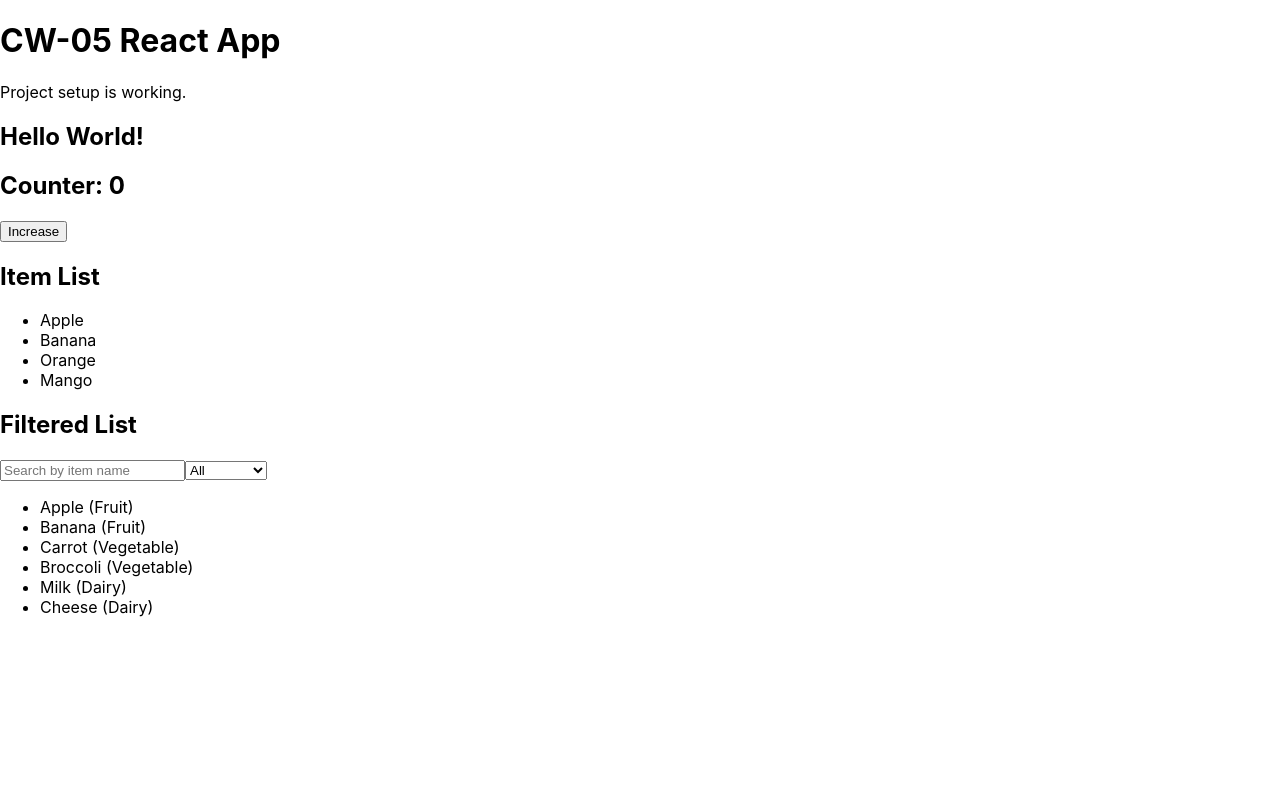
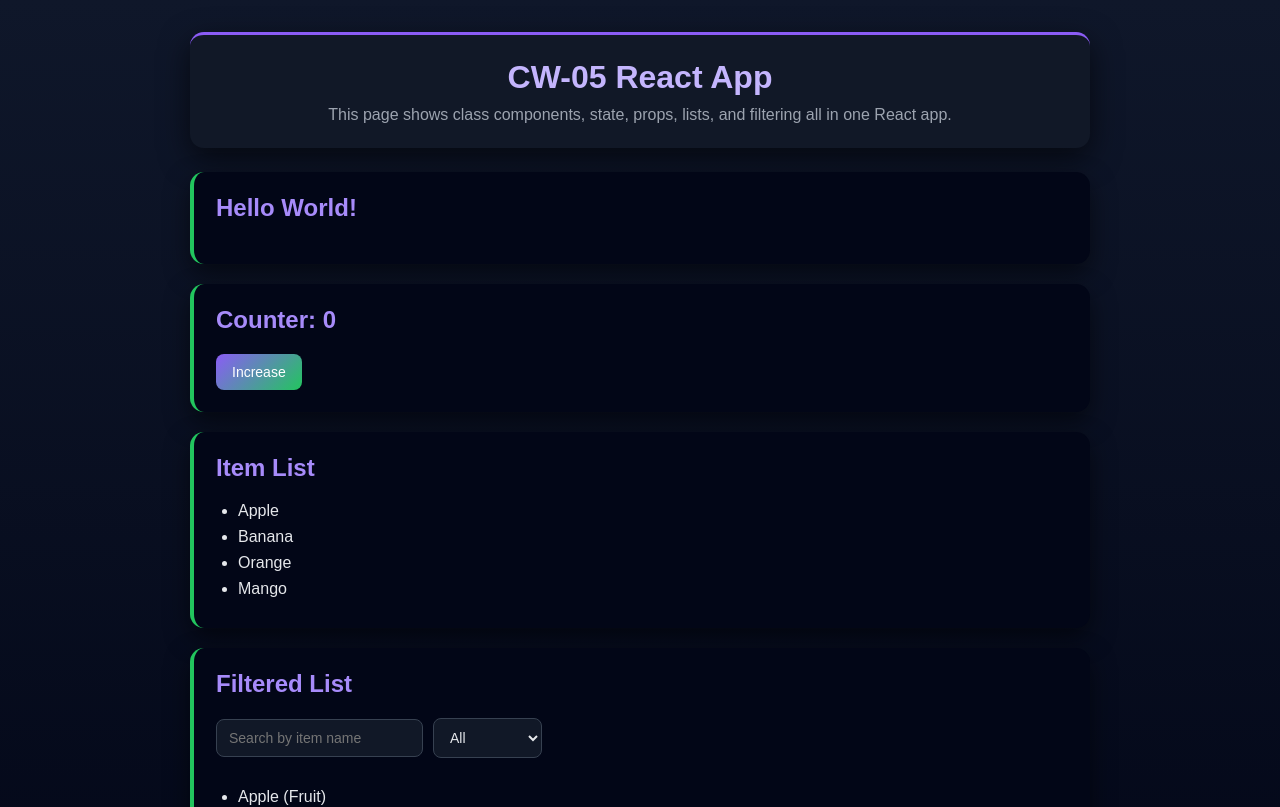
Before and after one commit to kvo110/cw05-react, a React (Create React App) app: page / in a window 1280 px wide. Shown: the top 807 px of the page. Built offline with nearby package versions, Linux system fonts and the light colour scheme.

Commit message:
Redesign styling, completed core components

```diff
--- a/src/App.css
+++ b/src/App.css
@@ -1,38 +1,125 @@
-.App {
-  text-align: center;
+/* overall page - dark discord-style background */
+body {
+  margin: 0;
+  font-family: Arial, Helvetica, sans-serif;
+  background: linear-gradient(180deg, #0f172a 0%, #020617 100%);
+  color: #e5e7eb;
 }
 
-.App-logo {
-  height: 40vmin;
-  pointer-events: none;
+/* main wrapper */
+.app-shell {
+  min-height: 100vh;
+  padding: 32px 16px;
+  box-sizing: border-box;
 }
 
-@media (prefers-reduced-motion: no-preference) {
-  .App-logo {
-    animation: App-logo-spin infinite 20s linear;
+/* center content */
+.app-container {
+  max-width: 900px;
+  margin: 0 auto;
+}
+
+/* header styling */
+.app-header {
+  text-align: center;
+  background: #111827;
+  border-radius: 14px;
+  padding: 24px;
+  box-shadow: 0 10px 30px rgba(0, 0, 0, 0.6);
+  margin-bottom: 24px;
+  border-top: 3px solid #8b5cf6;
+  /* purple accent */
+}
+
+.app-header h1 {
+  margin-top: 0;
+  margin-bottom: 10px;
+  color: #c4b5fd;
+  /* soft purple */
+}
+
+.app-header p {
+  margin: 0;
+  color: #9ca3af;
+}
+
+/* card sections */
+.card {
+  background: #020617;
+  border-radius: 14px;
+  padding: 22px;
+  margin-bottom: 20px;
+  box-shadow: 0 10px 25px rgba(0, 0, 0, 0.5);
+  border-left: 4px solid #22c55e;
+  /* green accent */
+}
+
+/* section titles */
+.card h2 {
+  margin-top: 0;
+  color: #a78bfa;
+  /* purple */
+}
+
+/* list styling */
+ul {
+  padding-left: 22px;
+  margin-bottom: 0;
+}
+
+li {
+  margin-bottom: 8px;
+}
+
+/* button styling */
+button {
+  background: linear-gradient(135deg, #8b5cf6, #22c55e);
+  color: white;
+  border: none;
+  border-radius: 8px;
+  padding: 10px 16px;
+  cursor: pointer;
+  font-size: 14px;
+}
+
+button:hover {
+  opacity: 0.9;
+}
+
+/* inputs */
+input,
+select {
+  padding: 10px 12px;
+  margin-right: 10px;
+  margin-bottom: 14px;
+  border: 1px solid #374151;
+  border-radius: 8px;
+  font-size: 14px;
+  background: #111827;
+  color: #e5e7eb;
+}
+
+/* focus glow */
+input:focus,
+select:focus {
+  outline: none;
+  border-color: #8b5cf6;
+  box-shadow: 0 0 0 2px rgba(139, 92, 246, 0.3);
+}
+
+/* mobile responsiveness */
+@media (max-width: 600px) {
+  .app-shell {
+    padding: 20px 12px;
+  }
+
+  .card {
+    padding: 18px;
+  }
+
+  input,
+  select {
+    width: 100%;
+    margin-right: 0;
   }
 }
-
-.App-header {
-  background-color: #282c34;
-  min-height: 100vh;
-  display: flex;
-  flex-direction: column;
-  align-items: center;
-  justify-content: center;
-  font-size: calc(10px + 2vmin);
-  color: white;
-}
-
-.App-link {
-  color: #61dafb;
-}
-
-@keyframes App-logo-spin {
-  from {
-    transform: rotate(0deg);
-  }
-  to {
-    transform: rotate(360deg);
-  }
-}
--- a/src/App.js
+++ b/src/App.js
@@ -1,11 +1,12 @@
 // main app file for CW 05
-// now adding the filtered list so the app covers search and category filtering too
+// now the full app is connected and wrapped in sections so styling looks cleaner
 
 import React from "react";
 import HelloWorld from "./components/HelloWorld";
 import Counter from "./components/Counter";
 import List from "./components/List";
 import FilteredList from "./components/FilteredList";
+import "./App.css";
 
 function App() {
 
@@ -23,18 +24,32 @@ function App() {
   ];
 
   return (
-    <div>
-      <h1>CW-05 React App</h1>
-      <p>Project setup is working.</p>
+    <div className="app-shell">
+      <div className="app-container">
+        <header className="app-header">
+          <h1>CW-05 React App</h1>
+          <p>
+            This page shows class components, state, props, lists, and filtering
+            all in one React app.
+          </p>
+        </header>
 
-      <HelloWorld />
+        <section className="card">
+          <HelloWorld />
+        </section>
 
-      <Counter />
+        <section className="card">
+          <Counter />
+        </section>
 
-      <List items={fruits} />
+        <section className="card">
+          <List items={fruits} />
+        </section>
 
-      {/* filtered list with search and dropdown */}
-      <FilteredList items={itemData} />
+        <section className="card">
+          <FilteredList items={itemData} />
+        </section>
+      </div>
     </div>
   );
 }
```
Also changed, not shown: package.json (+8 -27 lines), 1 other file (tests, documents, lock files or other folders).
